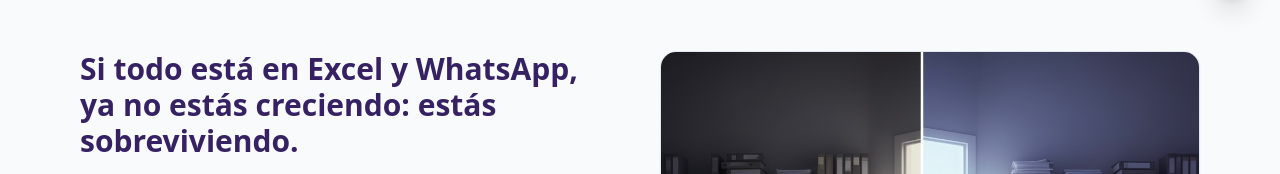
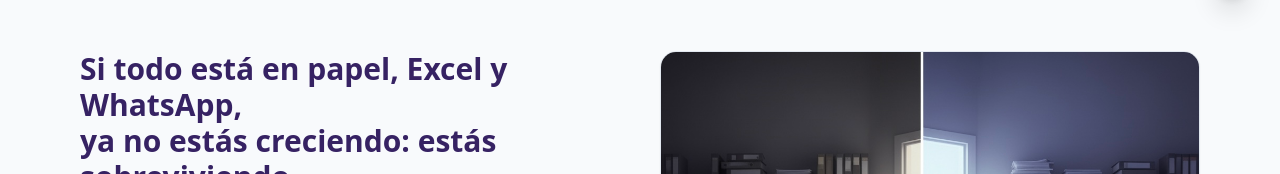
Before and after one commit to LuiisGo/futura-site, a Next.js app: page / in a window 1280 px wide. Shown: the part 778-952 px from the top of the page. Built offline with nearby package versions, Linux system fonts and the light colour scheme; no server answers.

Commit message:
Update Problem.tsx

```diff
--- a/components/sections/Problem.tsx
+++ b/components/sections/Problem.tsx
@@ -15,7 +15,7 @@
       >
         <div>
           <h2 className="text-2xl md:text-3xl font-semibold text-[#362263] mb-3">
-            Si todo está en Excel y WhatsApp,
+            Si todo está en papel, Excel y WhatsApp,
             <br />
             ya no estás creciendo: estás sobreviviendo.
           </h2>
```
